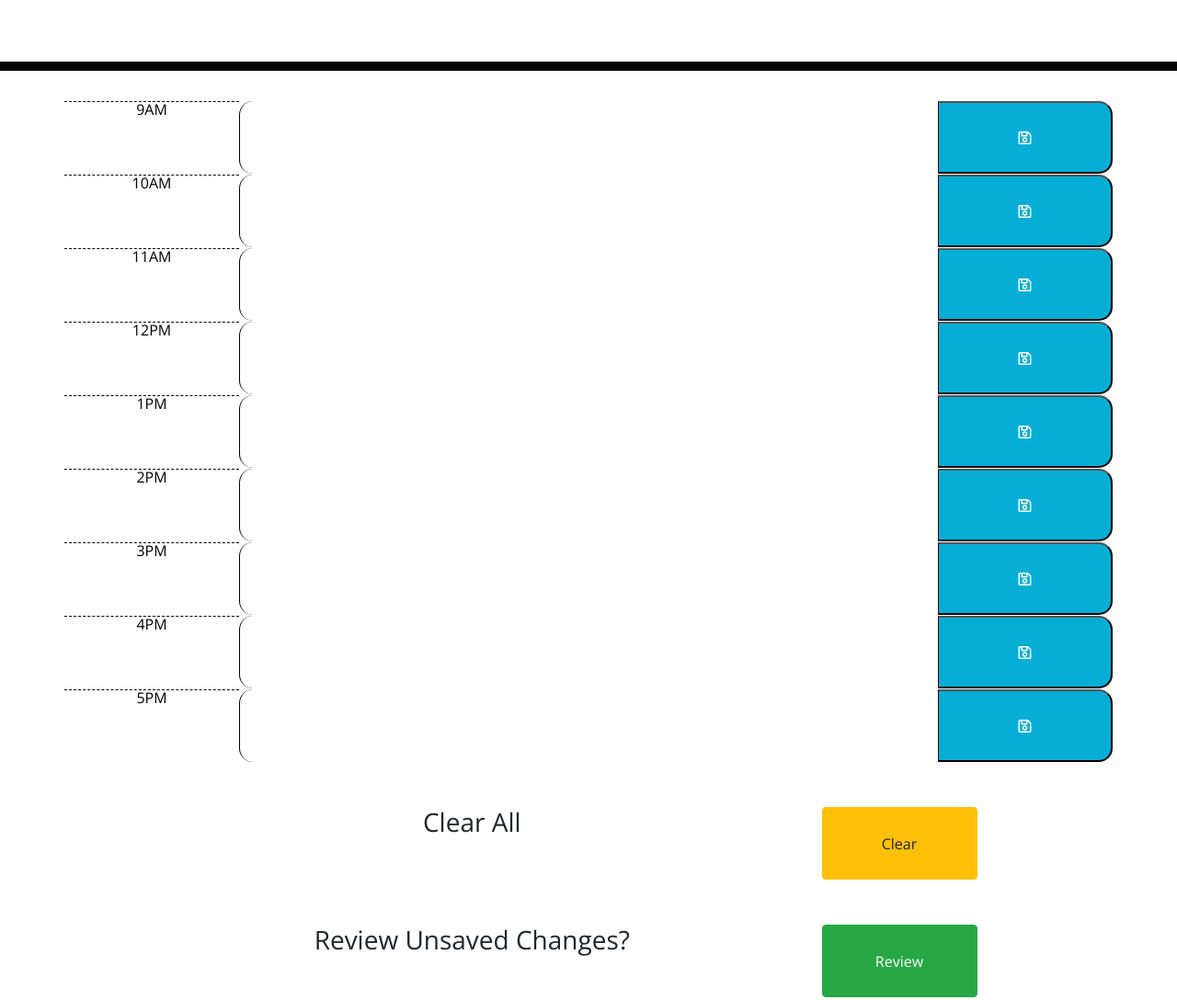
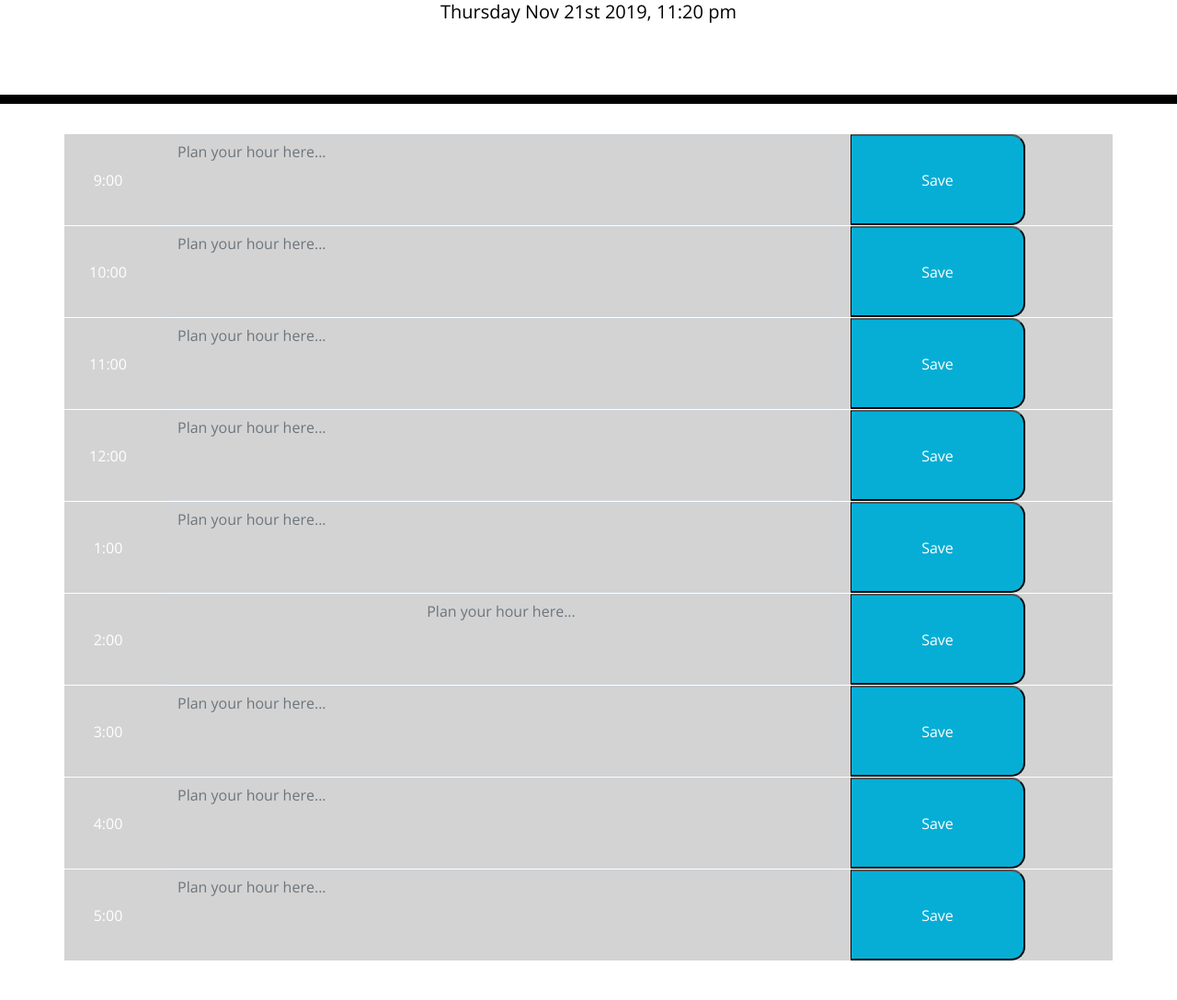
Before and after one commit to Christianlance85/Calendar, a plain HTML site: page index.html in a window 1280 px wide. Shown: the part 191-1279 px from the top of the page at 92% size. After the commit the page ends 1251 px from the top, so only its background shows below. Drawn offline with nearby package versions, Linux system fonts and the light colour scheme.

Commit message:
changed the sections

```diff
--- a/index.html
+++ b/index.html
@@ -1,21 +1,15 @@
 <!DOCTYPE html>
 <html lang="en">
+
 <head>
     <meta charset="UTF-8" />
     <meta name="viewport" content="width=device-width, initial-scale=1.0" />
     <meta http-equiv="X-UA-Compatible" content="ie=edge" />
-    <link
-      rel="stylesheet"
-      href="https://stackpath.bootstrapcdn.com/bootstrap/4.3.1/css/bootstrap.min.css"/>
-    <link
-      rel="stylesheet"
-      href="https://use.fontawesome.com/releases/v5.8.1/css/all.css"
-      integrity="sha384-50oBUHEmvpQ+1lW4y57PTFmhCaXp0ML5d60M1M7uH2+nqUivzIebhndOJK28anvf"
-      crossorigin="anonymous"/>
-    <link
-      href="https://fonts.googleapis.com/css?family=Open+Sans&display=swap"
-      rel="stylesheet"/>
-    <link rel="stylesheet" href="assets/style.css"/>
+    <link rel="stylesheet" href="https://stackpath.bootstrapcdn.com/bootstrap/4.3.1/css/bootstrap.min.css" />
+    <link rel="stylesheet" href="https://use.fontawesome.com/releases/v5.8.1/css/all.css"
+        integrity="sha384-50oBUHEmvpQ+1lW4y57PTFmhCaXp0ML5d60M1M7uH2+nqUivzIebhndOJK28anvf" crossorigin="anonymous" />
+    <link href="https://fonts.googleapis.com/css?family=Open+Sans&display=swap" rel="stylesheet" />
+    <link rel="stylesheet" href="assets/css/style.css" />
     <title>Work Day Scheduler</title>
 </head>
 
@@ -25,118 +19,73 @@
         <p class="lead">A simple calendar app for scheduling your work day</p>
         <p id="currentDay" class="lead"></p>
     </header>
-
-    <div class="container">
-          <form class="timeBlock" id="9AM">
-            <div class="row">
-              <p class="hour col-2">9AM</p>
-              <textarea class="col-8 description" id="inlineFormInput"></textarea>
-
-
-
-              <button type="submit" data-event= "none" class="col-2 saveBtn"><i class="far fa-save"></i></button>
-
     </div>
-          </form>
-          <form class="time-block" id="10AM" style="text-align: center;">
-            <div class="row">
-              <p class="hour col-2">10AM</p>
-              <textarea class="col-8 description" id="inlineFormInput"></textarea>
-
-
-
-              <button type="submit" data-event= "none" class="col-2 saveBtn"><i class="far fa-save"></i></button>
-
+    <div class="container" id="9">
+        <div class="row h-100">
+            <p class="col-sm-1 my-auto time-block">9:00</p>
+            <div class="inputText col-sm-8" id ="9"><textarea class="form-control" id="textarea" placeholder="Plan your hour here..."></textarea></div>
+            <button class="saveBtn col-sm-2">Save</button>
         </div>
-          </form>
-          <form class="time-block" id="11AM"style="text-align: center;">
-            <div class="row">
-              <p class="hour col-2">11AM</p>
-              <textarea class="col-8 description" id="inlineFormInput"></textarea>
-
-
-
-              <button type="submit" data-event= "none" class="col-2 saveBtn"><i class="far fa-save"></i></button>
-
     </div>
-          </form>
-          <form class="time-block" id="12PM" style="text-align: center;">
-            <div class="row">
-              <p class="hour col-2">12PM</p>
-              <textarea class="col-8 description" id="inlineFormInput"></textarea>
-
-
-
-              <button type="submit" data-event= "none" class="col-2 saveBtn"><i class="far fa-save"></i></button>
-
+    <div class="container" id="10">
+        <div class="row h-100">
+            <p class="col-sm-1 my-auto time-block">10:00</p>
+            <div class="inputText col-sm-8"><textarea class="form-control" rows="3" id="textarea" placeholder="Plan your hour here..."></textarea></div>
+            <button class="saveBtn col-sm-2">Save</button>
         </div>
-          </form>
-          <form class="time-block" id="1PM" style="text-align: center;">
-            <div class="row">
-              <p class="hour col-2">1PM</p>
-              <textarea class="col-8 description" id="inlineFormInput"></textarea>
-
-
-
-              <button type="submit" data-event= "none" class="col-2 saveBtn"><i class="far fa-save"></i></button>
-
     </div>
-          </form>
-          <form class="time-block" id="2PM" style="text-align: center;">
-            <div class="row">
-              <p class="hour col-2">2PM</p>
-              <textarea class="col-8 description" id="inlineFormInput"></textarea>
-
-
-
-              <button type="submit" data-event= "none" class="col-2 saveBtn"><i class="far fa-save"></i></button>
-
+    <div class="container" id="11">
+        <div class="row h-100">
+            <p class="col-sm-1 my-auto time-block">11:00</p>
+            <div class="inputText col-sm-8"><textarea class="form-control" rows="3" id="textarea" placeholder="Plan your hour here..."></textarea></div><button
+                class="saveBtn col-sm-2">Save</button>
         </div>
-          </form>
-          <form class="time-block" id="3PM" style="text-align: center;">
-            <div class="row">
-              <p class="hour col-2">3PM</p>
-              <textarea class="col-8 description" id="inlineFormInput"></textarea>
-
-
-
-              <button type="submit" data-event= "none" class="col-2 saveBtn"><i class="far fa-save"></i></button>
-
     </div>
-          </form>
-          <form class="time-block" id="4PM" style="text-align: center;">
-            <div class="row">
-              <p class="hour col-2">4PM</p>
-              <textarea class="col-8 description" id="inlineFormInput"></textarea>
-
-
-
-              <button type="submit" data-event= "none" class="col-2 saveBtn"><i class="far fa-save"></i></button>
-
+    <div class="container" id="12">
+        <div class="row h-100">
+            <p class="col-sm-1 my-auto time-block">12:00</p>
+            <div class="inputText col-sm-8"><textarea class="form-control" rows="3" id="textarea" placeholder="Plan your hour here..."></textarea></div><button
+                class="saveBtn col-sm-2">Save</button>
         </div>
-          </form>
-          <form class="time-block" id="5PM" style="text-align: center;">
-            <div class="row">
-              <p class="hour col-2">5PM</p>
-              <textarea class="col-8 description" id="inlineFormInput"  stlye="border-radius: 15px;"></textarea>
-
-
-
-              <button type="submit" data-event= "none" class="col-2 saveBtn"><i class="far fa-save"></i></button>
-
     </div>
-          </form>
-
-
-    <div class="row m-5">
-      <h3 class="col-md-9 text-center">Clear All</h3>
-      <button class="col-md-2 btn btn-warning" id="clear">Clear</button>
+    <div class="container" id="13">
+        <div class="row h-100">
+            <p class="col-sm-1 my-auto time-block">1:00</p>
+            <div class="inputText col-sm-8"><textarea class="form-control" rows="3" id="textarea" placeholder="Plan your hour here..."></textarea></div><button
+                class="saveBtn col-sm-2">Save</button>
         </div>
-    <div class="row m-5">
-      <h3 class="col-md-9 text-center">Review Unsaved Changes?</h3>
-      <button class="col-md-2 btn btn-success" id="saveAll">Review</button>
+    </div>
+    <div class="container" id="14">
+        <div class="row h-100">
+            <p class="col-sm-1 my-auto time-block">2:00</p>
+            <div class="inputText col-sm-8"><textarea class="form-control" rows="3" id="textarea" placeholder="Plan your hour here..." style="text-align: center;"></textarea></div><button
+                class="saveBtn col-sm-2">Save</button>
+        </div>
+    </div>
+    <div class="container" id="15">
+        <div class="row h-100">
+            <p class="col-sm-1 my-auto time-block">3:00</p>
+            <div class="inputText col-sm-8"><textarea class="form-control" rows="3" id="textarea" placeholder="Plan your hour here..."></textarea></div><button
+                class="saveBtn col-sm-2">Save</button>
+        </div>
+    </div>
+    <div class="container" id="16">
+        <div class="row h-100">
+            <p class="col-sm-1 my-auto time-block">4:00</p>
+            <div class="inputText col-sm-8"><textarea class="form-control" rows="3" id="textarea" placeholder="Plan your hour here..."></textarea></div><button
+                class="saveBtn col-sm-2">Save</button>
+        </div>
+    </div>
+    <div class="container" id="17">
+        <div class="row h-100">
+            <p class="col-sm-1 my-auto time-block">5:00</p>
+            <div class="inputText col-sm-8"><textarea class="form-control" rows="3" id="textarea" placeholder="Plan your hour here..."></textarea></div><button
+                class="saveBtn col-sm-2">Save</button>
+        </div>
     </div>
     <script src="https://code.jquery.com/jquery-3.4.1.min.js"></script>
     <script src="https://cdnjs.cloudflare.com/ajax/libs/moment.js/2.24.0/moment.min.js"></script>
+    <script src="script.js"></script>
 </body>
+
 </html>
```
Lines whose indentation alone changed are shown as unchanged.
